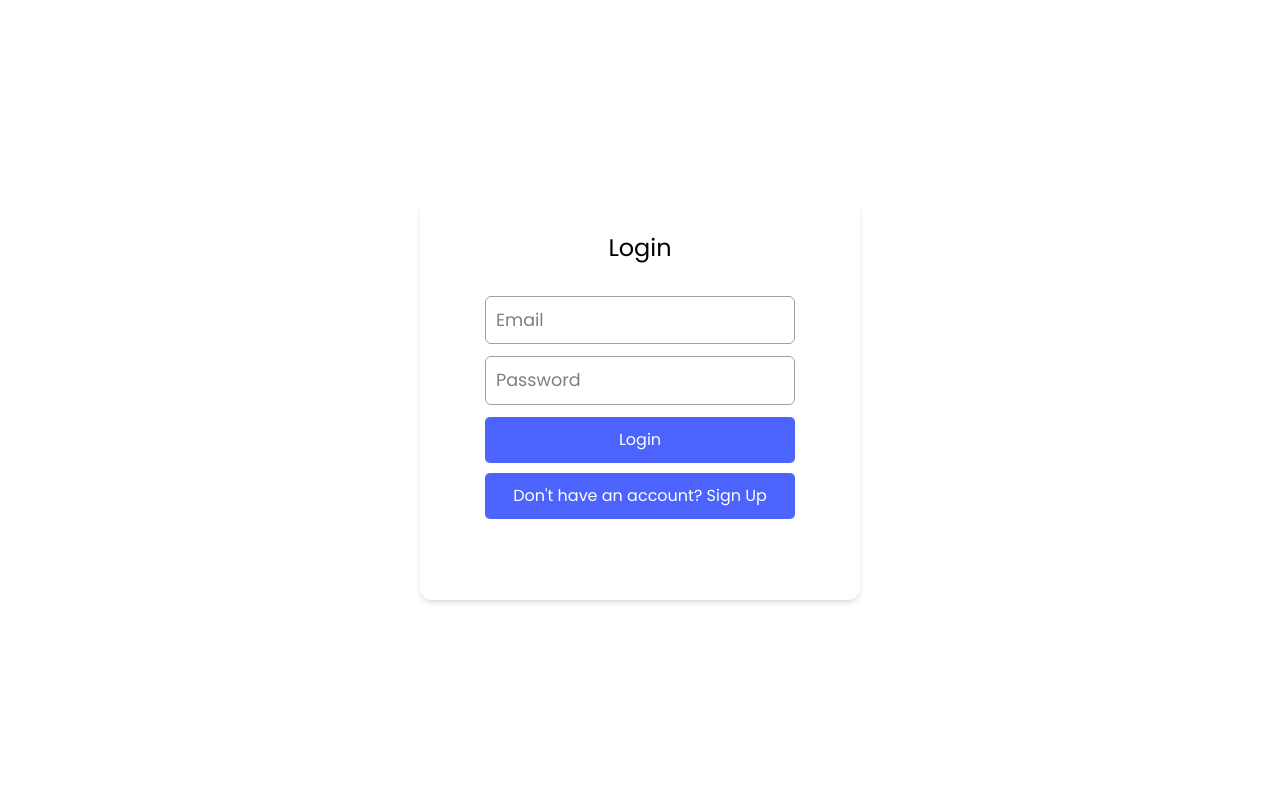
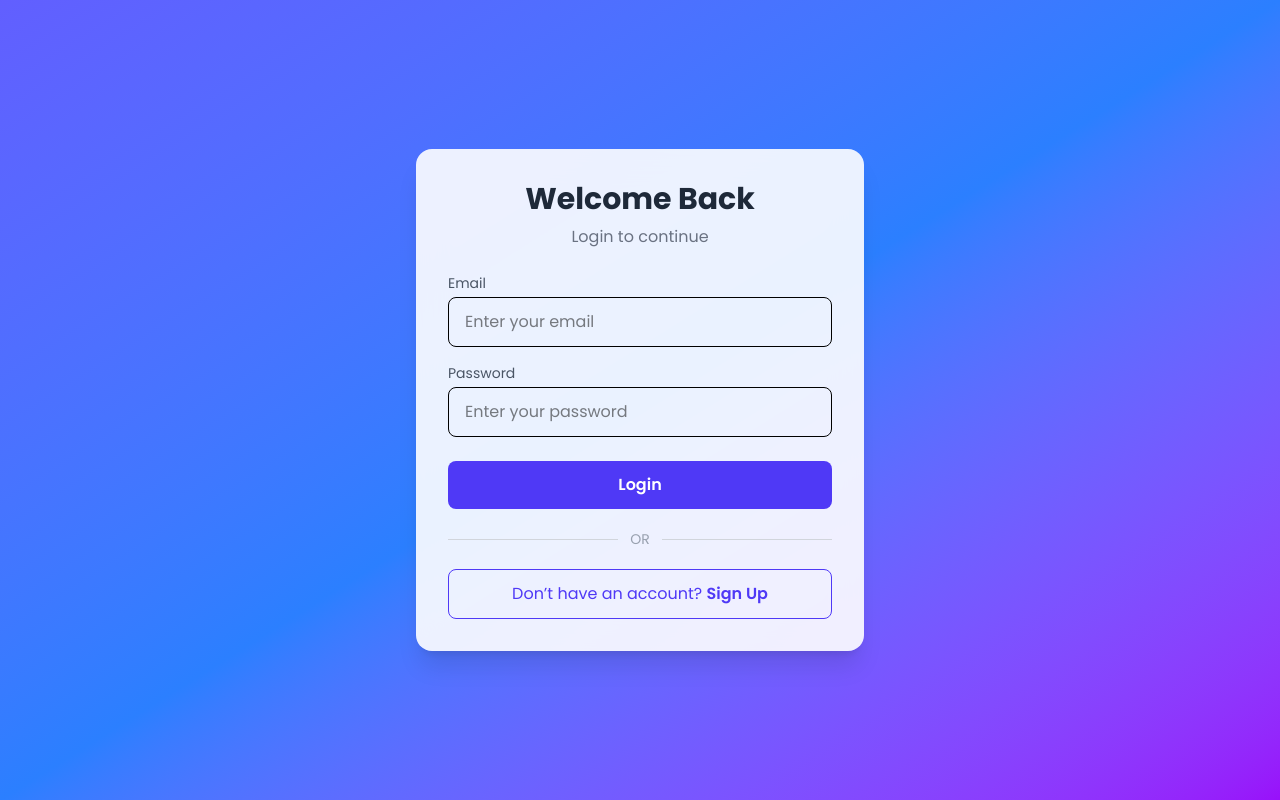
Before and after one commit to VS800624/Rivaltrip, a React (Vite) app: page /login in a window 1280 px wide. Built offline with nearby package versions, Linux system fonts and the light colour scheme.

Commit message:
Create single page for login and signup

```diff
--- a/src/components/LoginPage.jsx
+++ b/src/components/LoginPage.jsx
@@ -1,20 +1,106 @@
-import React from "react";
+import { useState } from "react";
 import { Link } from "react-router-dom";
 
 const LoginPage = () => {
-  return <form className="flex items-center justify-center h-screen mx-auto max-w-[1400px]">
-              <div className="flex flex-col shadow-md items-center h-[400px] w-[440px] rounded-[12px] bg-white">
-            <h3 className="text-black text-[1.5rem] my-[30px]">Login</h3>
-            <input className="text-[1.1rem] w-[310px]  p-[10px] mb-[12px] outline-none border-[1px] border-gray-400 rounded-[6px]" type="email" placeholder="Email" required />
-            <input className="text-[1.1rem] w-[310px] p-[10px]  mb-[12px] outline-none border-[1px] border-gray-400 rounded-[6px]" type="password" placeholder="Password" required />
-            <button className="h-[46px] cursor-pointer w-[310px] block mx-auto rounded-[5px] bg-[#4c64fd] text-white hover:bg-amber-500 active:bg-amber-500">Login</button>
-            <Link to='/sign-up' onClick={ ()=> console.log('link clicked')
-                }>
-                    <span className="h-[46px] cursor-pointer w-[310px] mt-[10px]  mx-auto rounded-[5px] bg-[#4c64fd] text-white flex justify-center items-center hover:bg-amber-500 active:bg-amber-500  hover:text-white">Don't have an account? Sign Up</span>
-                </Link>
-              </div>
-  </form>
+  const [firstName, setFirstName] = useState("");
+  const [lastName, setLastName] = useState("");
+  const [emailId, setEmailId] = useState("");
+  const [password, setPassword] = useState("");
+  const [error, setError] = useState("");
+  const [isLoginForm, setIsLoginForm] = useState(true);
+  const [showPassword, setShowPassword] = useState(false);
 
+  return (
+    <div className="min-h-screen flex items-center justify-center bg-gradient-to-br from-indigo-500 via-blue-500 to-purple-600 px-4">
+      <form className="w-full max-w-md bg-white/90 backdrop-blur-lg rounded-2xl shadow-xl p-8">
+        <h2 className="text-3xl font-bold text-center text-gray-800 mb-2">
+         {isLoginForm ? "Welcome Back" : "Create an Account"}
+        </h2>
+        <p className="text-center text-gray-500 mb-6">{isLoginForm ? "Login " : "Signup"} to continue</p>
+        {!isLoginForm && (
+          <>
+            {/* FirstName */}
+            <div className="mb-4">
+              <label className="block text-sm text-gray-600 mb-1">
+                First Name
+              </label>
+              <input
+                type="text"
+                placeholder="Enter your First Name"
+                required
+                className="w-full px-4 py-3 border rounded-lg outline-none transition
+                       focus:border-indigo-500 focus:ring-2 focus:ring-indigo-200"
+              />
+            </div>
+
+            {/* LastName */}
+            <div className="mb-4">
+              <label className="block text-sm text-gray-600 mb-1">
+                Last Name
+              </label>
+              <input
+                type="email"
+                placeholder="Enter your Last Name"
+                required
+                className="w-full px-4 py-3 border rounded-lg outline-none transition
+                       focus:border-indigo-500 focus:ring-2 focus:ring-indigo-200"
+              />
+            </div>
+          </>
+        )}
+
+        {/* Email */}
+        <div className="mb-4">
+          <label className="block text-sm text-gray-600 mb-1">Email</label>
+          <input
+            type="email"
+            placeholder="Enter your email"
+            required
+            className="w-full px-4 py-3 border rounded-lg outline-none transition
+                       focus:border-indigo-500 focus:ring-2 focus:ring-indigo-200"
+          />
+        </div>
+
+        {/* Password */}
+        <div className="mb-6">
+          <label className="block text-sm text-gray-600 mb-1">Password</label>
+          <input
+            type={!showPassword ? "password" : "text"}
+            placeholder="Enter your password"
+            required
+            className="w-full px-4 py-3 border rounded-lg outline-none transition
+                       focus:border-indigo-500 focus:ring-2 focus:ring-indigo-200"
+          />
+        </div>
+
+        {/* Login Button */}
+        <button
+          type="submit"
+          className="w-full py-3 rounded-lg bg-indigo-600 text-white font-semibold
+                     hover:bg-indigo-700 transition-all duration-200
+                     active:scale-95"
+        >
+          {isLoginForm ? "Login" : "Signup"}
+        </button>
+
+        {/* Divider */}
+        <div className="flex items-center my-5">
+          <div className="flex-1 h-px bg-gray-300"></div>
+          <span className="px-3 text-sm text-gray-400">OR</span>
+          <div className="flex-1 h-px bg-gray-300"></div>
+        </div>
+
+        {/* Sign Up */}
+        <p
+          className="block text-center py-3 rounded-lg border border-indigo-600 text-indigo-600
+                     hover:bg-indigo-50 transition"
+          onClick={() => setIsLoginForm(!isLoginForm)}
+        >
+         {isLoginForm ? "Don’t have an account?" : "Already have a account? "} <span className="font-semibold">{isLoginForm ? "Sign Up" : "Login"}</span>
+        </p>
+      </form>
+    </div>
+  );
 };
 
 export default LoginPage;
--- a/src/components/home/BestDeals.jsx
+++ b/src/components/home/BestDeals.jsx
@@ -11,7 +11,7 @@ const BestDeals = () => {
     const getBestDealsCountries = async(limit) => {
         try{
             const res = await axios.get(`${BASE_URL}/best-deals?limit=${limit}`)
-            // console.log("API Response: "+ res.data.bestDealsCountries)
+            // console.log("API Response: ", res.data.bestDealsCountries)
              setBestDealsCountries(res.data.bestDealsCountries)
         }catch(err){
             console.error(err)
--- a/src/components/home/BusinessClass.jsx
+++ b/src/components/home/BusinessClass.jsx
@@ -11,7 +11,7 @@ const BusinessClass = () => {
     const getBusinessClassCountries = async(limit) => {
         try{
             const res = await axios.get(`${BASE_URL}/business-class?limit=${limit}`)
-             console.log("API Response: "+ res.data.businessClassCountries)
+             console.log("API Response: ", res.data.businessClassCountries)
             setBusinessClass(res.data.businessClassCountries)
         }catch(err){
             console.error(err)
```
Also changed, not shown: src/App.jsx (+30 -29 lines).
